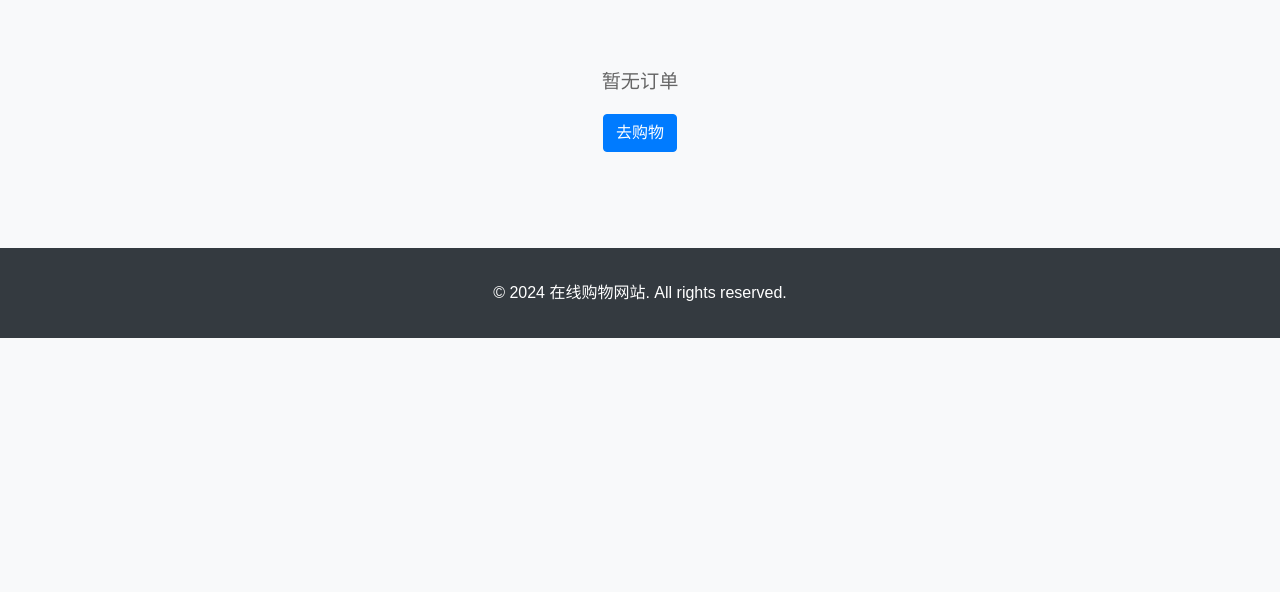
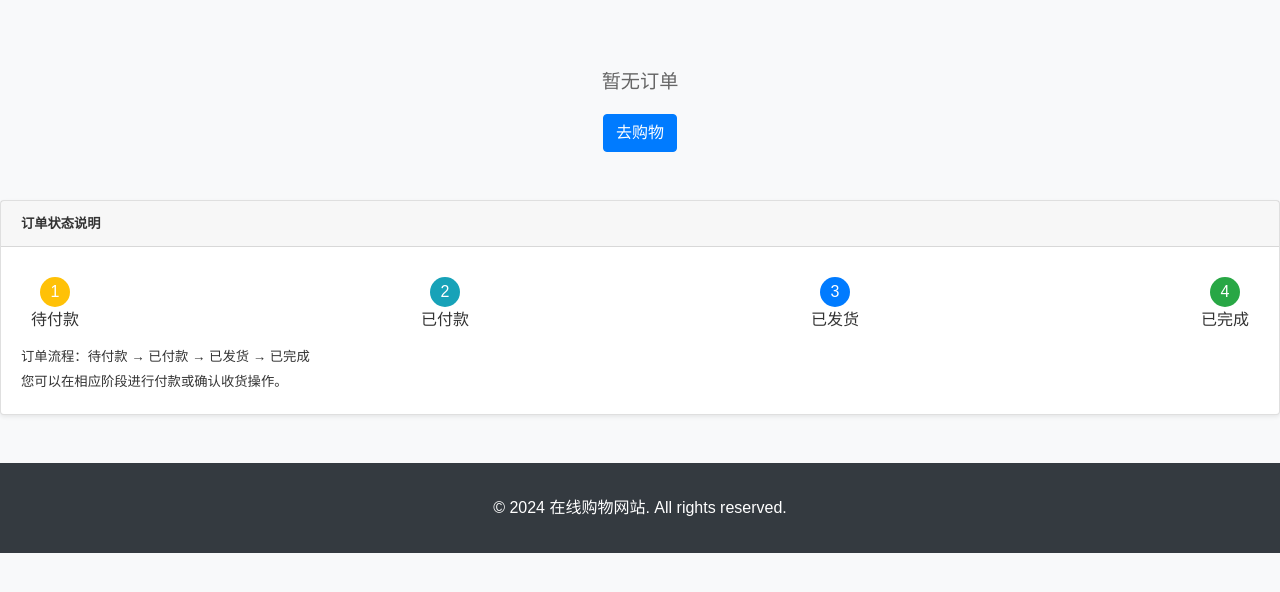
Before and after one commit to lwh-440/online-shop, a Flask app: template templates/order/history.html in a window 1280 px wide. Shown: the part 158-750 px from the top of the page. Run offline with Flask 3, Linux system fonts and the light colour scheme; the template is opened without the code that fills it, so the values that code supplies are empty; some libraries are stand-ins or nearby versions.

Commit message:
使普通用户能参与部分订单状态交互
Added loading state for order payment and confirmation buttons, along with order status explanation section.

```diff
--- a/templates/order/history.html
+++ b/templates/order/history.html
@@ -37,6 +37,16 @@
                                 </td>
                                 <td>
                                     <a href="{{ url_for('order_detail', order_id=order.id) }}" class="btn btn-sm btn-primary">查看详情</a>
+
+                                    {% if order.status == 'pending' %}
+                                        <form method="POST" action="{{ url_for('pay_order', order_id=order.id) }}" style="display: inline;">
+                                            <button type="submit" class="btn btn-sm btn-success" onclick="return confirm('确定要付款吗？')">立即付款</button>
+                                        </form>
+                                    {% elif order.status == 'shipped' %}
+                                        <form method="POST" action="{{ url_for('complete_order', order_id=order.id) }}" style="display: inline;">
+                                            <button type="submit" class="btn btn-sm btn-warning" onclick="return confirm('确定已收到商品吗？')">确认收货</button>
+                                        </form>
+                                    {% endif %}
                                 </td>
                             </tr>
                         {% endfor %}
@@ -51,4 +61,64 @@
         </div>
     {% endif %}
 </div>
+
+<script>
+document.addEventListener('DOMContentLoaded', function() {
+    // 监听表单提交，显示加载状态
+    const forms = document.querySelectorAll('form');
+    forms.forEach(form => {
+        form.addEventListener('submit', function() {
+            const button = this.querySelector('button[type="submit"]');
+            if (button) {
+                button.innerHTML = '<span class="spinner-border spinner-border-sm" role="status" aria-hidden="true"></span> 处理中...';
+                button.disabled = true;
+            }
+        });
+    });
+});
+</script>
+
+<style>
+.spinner-border-sm {
+    width: 1rem;
+    height: 1rem;
+}
+
+.btn-sm {
+    margin: 2px;
+}
+</style>
+
+<div class="card mt-4">
+    <div class="card-header">
+        <h5>订单状态说明</h5>
+    </div>
+    <div class="card-body">
+        <div style="display: flex; justify-content: space-between; align-items: center; flex-wrap: wrap;">
+            <div style="text-align: center; padding: 10px;">
+                <div style="background: #ffc107; color: white; width: 30px; height: 30px; line-height: 30px; border-radius: 50%; margin: 0 auto;">1</div>
+                <div>待付款</div>
+            </div>
+            <div style="text-align: center; padding: 10px;">
+                <div style="background: #17a2b8; color: white; width: 30px; height: 30px; line-height: 30px; border-radius: 50%; margin: 0 auto;">2</div>
+                <div>已付款</div>
+            </div>
+            <div style="text-align: center; padding: 10px;">
+                <div style="background: #007bff; color: white; width: 30px; height: 30px; line-height: 30px; border-radius: 50%; margin: 0 auto;">3</div>
+                <div>已发货</div>
+            </div>
+            <div style="text-align: center; padding: 10px;">
+                <div style="background: #28a745; color: white; width: 30px; height: 30px; line-height: 30px; border-radius: 50%; margin: 0 auto;">4</div>
+                <div>已完成</div>
+            </div>
+        </div>
+        <div class="mt-3">
+            <small class="text-muted">
+                订单流程：待付款 → 已付款 → 已发货 → 已完成<br>
+                您可以在相应阶段进行付款或确认收货操作。
+            </small>
+        </div>
+    </div>
+</div>
+
 {% endblock %}
```
